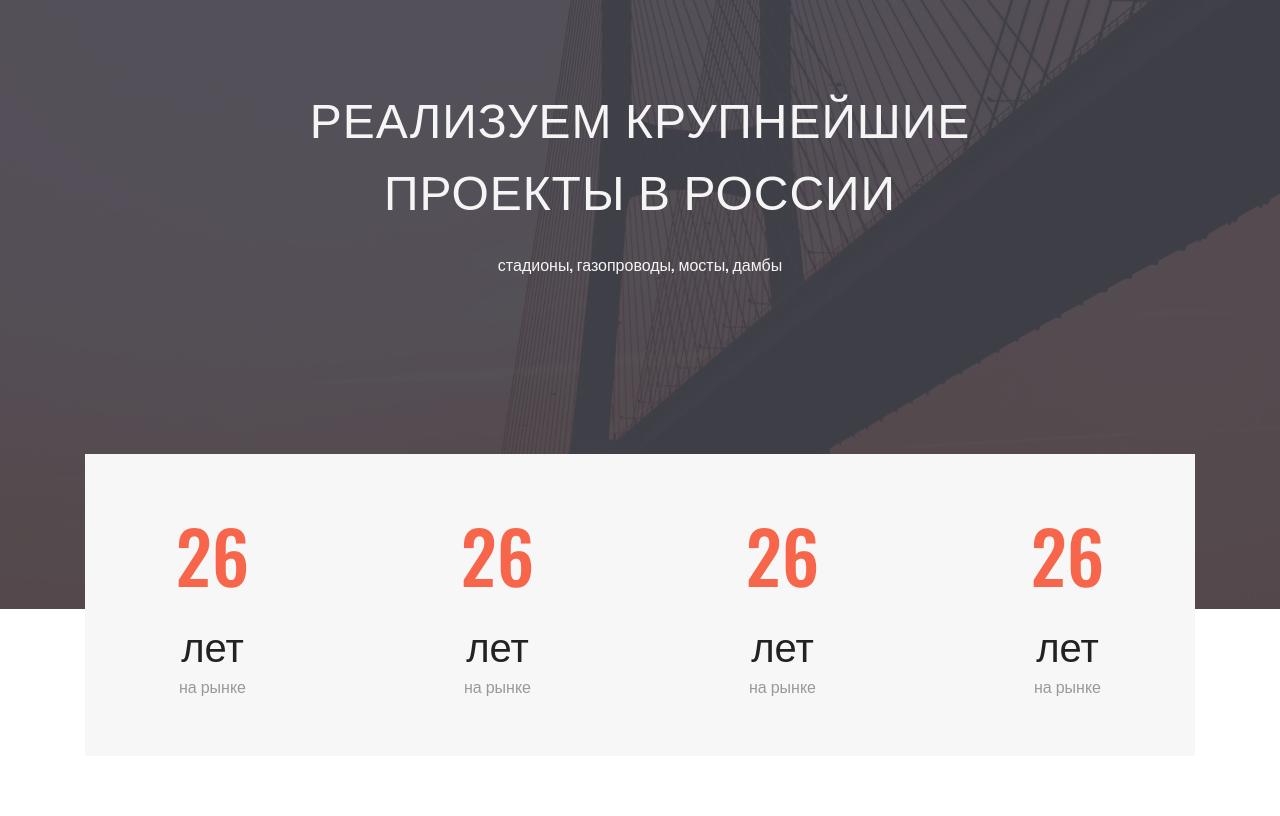
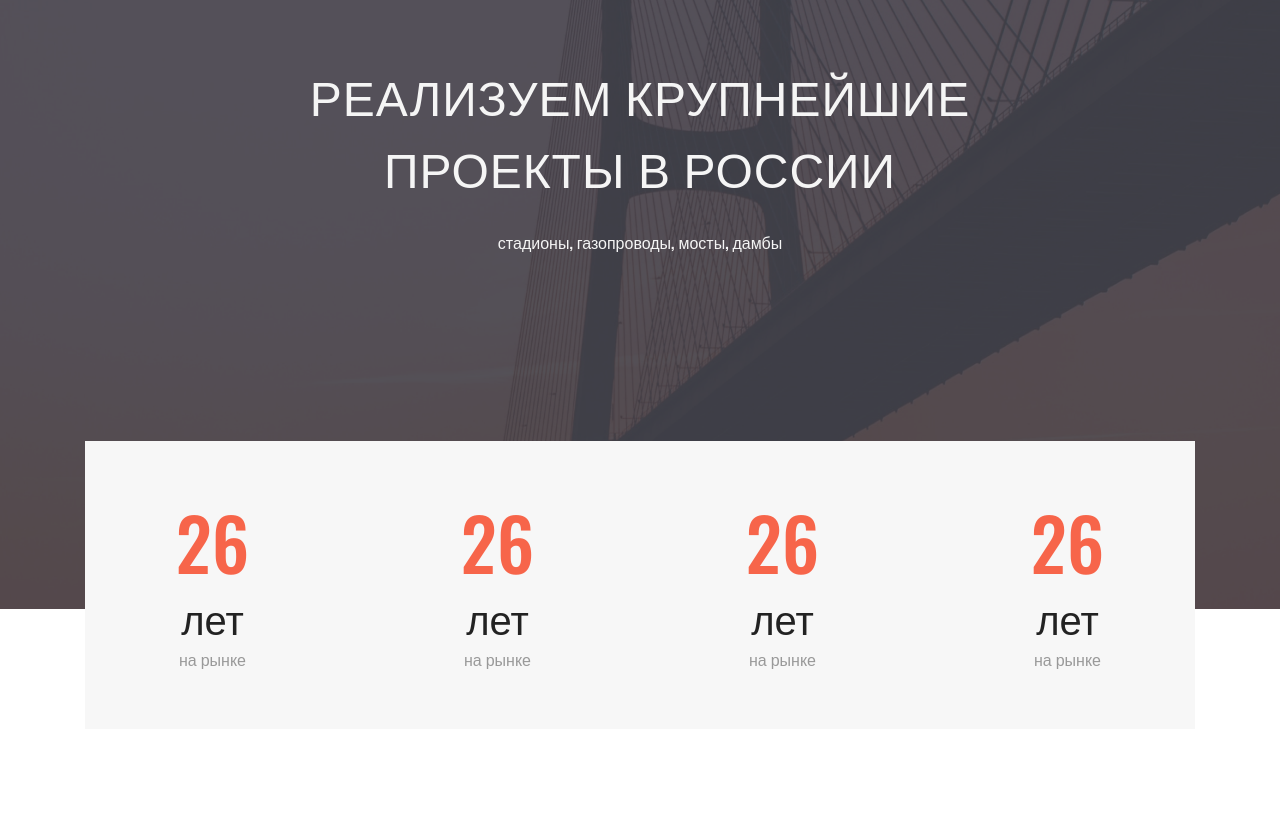
Before and after one commit to KomarovVladimir/construction-company, a website built with webpack: page src/assets/index.html in a window 1280 px wide. Shown: the part 131-947 px from the top of the page. Built offline with nearby package versions, Linux system fonts and the light colour scheme.

Commit message:
paddings

```diff
--- a/src/assets/index.html
+++ b/src/assets/index.html
@@ -28,8 +28,8 @@
     <main role="main" class="main">
         <section class="title-screen mb-4">
             <div class="container">
-                <div class="title-screen__content py-5">
-                    <h1 class="title-screen__title mb-2">
+                <div class="title-screen__content">
+                    <h1 class="title-screen__title">
                         РЕАЛИЗУЕМ КРУПНЕЙШИЕ
                         <br>
                         ПРОЕКТЫ В РОССИИ
@@ -40,25 +40,33 @@
                 </div>
                 <div class="title-screen__numbers">
                     <div class="row">
-                        <div class="col-md-3 py-3">
+                        <div class="col-md-3">
+                            <div class="title-screen__item">
                                 <div class="title-screen__value">26</div>
                                 <div class="title-screen__text">лет</div>
                                 <div class="title-screen__sub-text">на рынке</div>
                             </div>
-                        <div class="col-md-3 p-3">
+                        </div>
+                        <div class="col-md-3">
+                            <div class="title-screen__item">
                                 <div class="title-screen__value">26</div>
                                 <div class="title-screen__text">лет</div>
                                 <div class="title-screen__sub-text">на рынке</div>
                             </div>
-                        <div class="col-md-3 p-3">
+                        </div>
+                        <div class="col-md-3">
+                            <div class="title-screen__item">
                                 <div class="title-screen__value">26</div>
                                 <div class="title-screen__text">лет</div>
                                 <div class="title-screen__sub-text">на рынке</div>
                             </div>
-                        <div class="col-md-3 p-3">
+                        </div>
+                        <div class="col-md-3">
+                            <div class="title-screen__item">
                                 <div class="title-screen__value">26</div>
                                 <div class="title-screen__text">лет</div>
                                 <div class="title-screen__sub-text">на рынке</div>
+                            </div>
                         </div>
                     </div>
                 </div>
@@ -67,7 +75,7 @@
 
         <section class="projects mb-4">
             <div class="container">
-                <div class="h2 projects__h2 mb-3">НАШИ САМЫЕ БОЛЬШИЕ ПРОЕКТЫ</div>
+                <div class="h2 projects__h2">НАШИ САМЫЕ БОЛЬШИЕ ПРОЕКТЫ</div>
                 <div class="row">
                     <div class="col-md-4">
                         <img src="../../public/images/project.png" alt="project" class="projects__image">
@@ -123,7 +131,7 @@
 
         <section class="services mb-4">
             <div class="container">
-                <div class="h2 mb-3">ЧЕМ МЫ ЗАНИМАЕМСЯ?</div>
+                <div class="h2">ЧЕМ МЫ ЗАНИМАЕМСЯ?</div>
                 <div class="row">
                     <div class="col-md-3">
                         <div class="services__item">
@@ -242,7 +250,7 @@
 
         <section class="questions mb-4">
             <div class="container">
-                <div class="h2 mb-3">
+                <div class="h2">
                     ОТВЕТЫ НА ВОПРОСЫ
                 </div>
                 <div id="accordion">
@@ -272,7 +280,7 @@
 
         <section class="partners mb-4 py-4">
             <div class="container">
-                <h2 class="h2 partners__title mb-3">
+                <h2 class="h2 partners__title">
                     наши партнеры
                 </h2>
                 <div class="row">
@@ -312,7 +320,7 @@
 
         <section class="reviews mb-4">
             <div class="container">
-                <h2 class="h2 mb-3">отзывы о работе с нами</h2>
+                <h2 class="h2">отзывы о работе с нами</h2>
                 <div class="row">
                     <div class="col-md-4">
                         <div class="reviews__item">
@@ -389,7 +397,7 @@
 
         <section class="contacts mb-4">
             <div class="container">
-                <h2 class="h2 mb-3">
+                <h2 class="h2">
                     КОНТАКТЫ
                 </h2>
                 <div class="row">
--- a/src/scss/blocks/_h2.scss
+++ b/src/scss/blocks/_h2.scss
@@ -1,5 +1,6 @@
 .h2 {
     margin: 0;
+    margin-bottom: 60px;
     font-family: $oswald;
     font-style: normal;
     font-weight: 500;
--- a/src/scss/blocks/_title-screen.scss
+++ b/src/scss/blocks/_title-screen.scss
@@ -3,11 +3,20 @@
     background-size: 100% 740px;
 
     &__content {
+        padding-top: 190px;
+        padding-bottom: 190px;
         text-align: center;
         color: $white;
     }
 
+    &__item {
+        padding-top: 60px;
+        padding-bottom: 60px;
+    }
+
     &__title {
+        margin: 0;
+        margin-bottom: 30px;
         font-family: $oswald;
         font-style: normal;
         font-weight: 500;
@@ -30,7 +39,7 @@
     }
 
     &__value {
-        margin-bottom: 25px;
+        margin-bottom: 10px;
         font-family: $oswald;
         font-style: normal;
         font-weight: 500;
```
Also changed, not shown: dist/index.html. Lines whose indentation alone changed are shown as unchanged.
